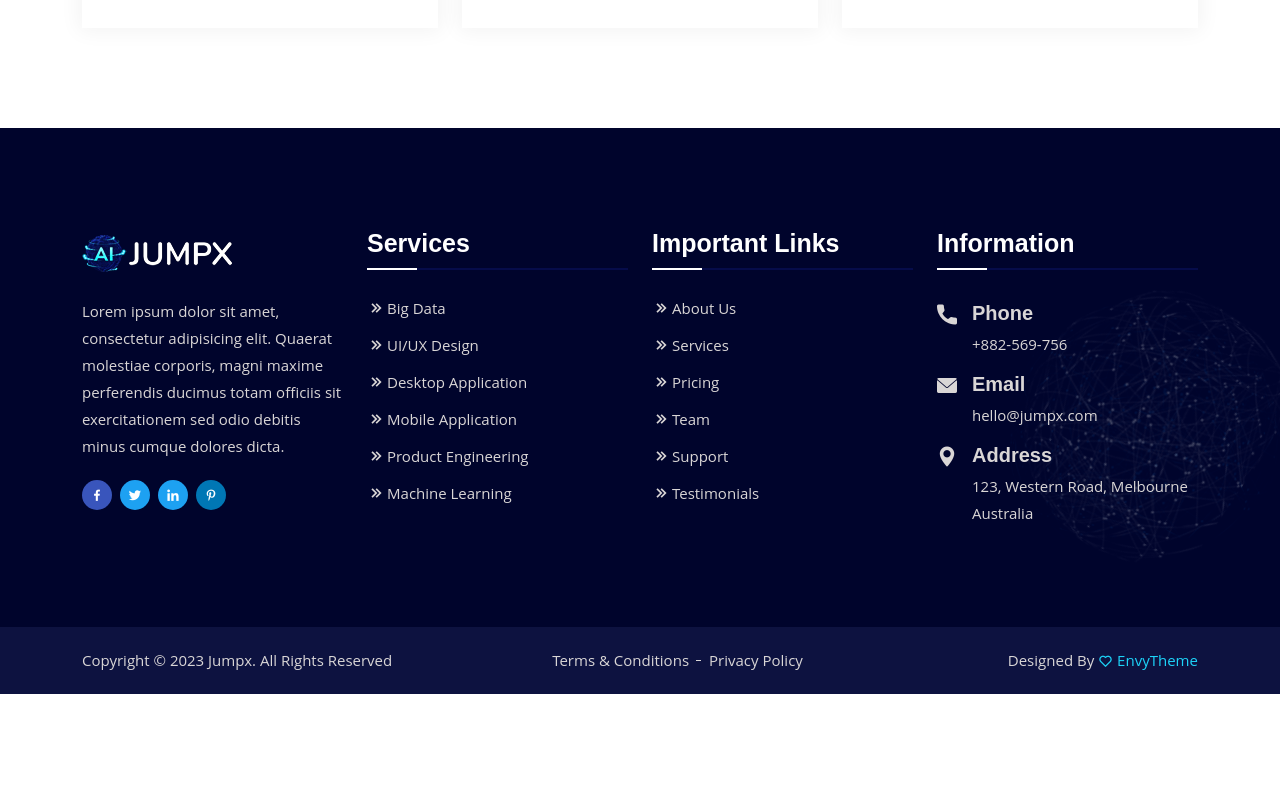
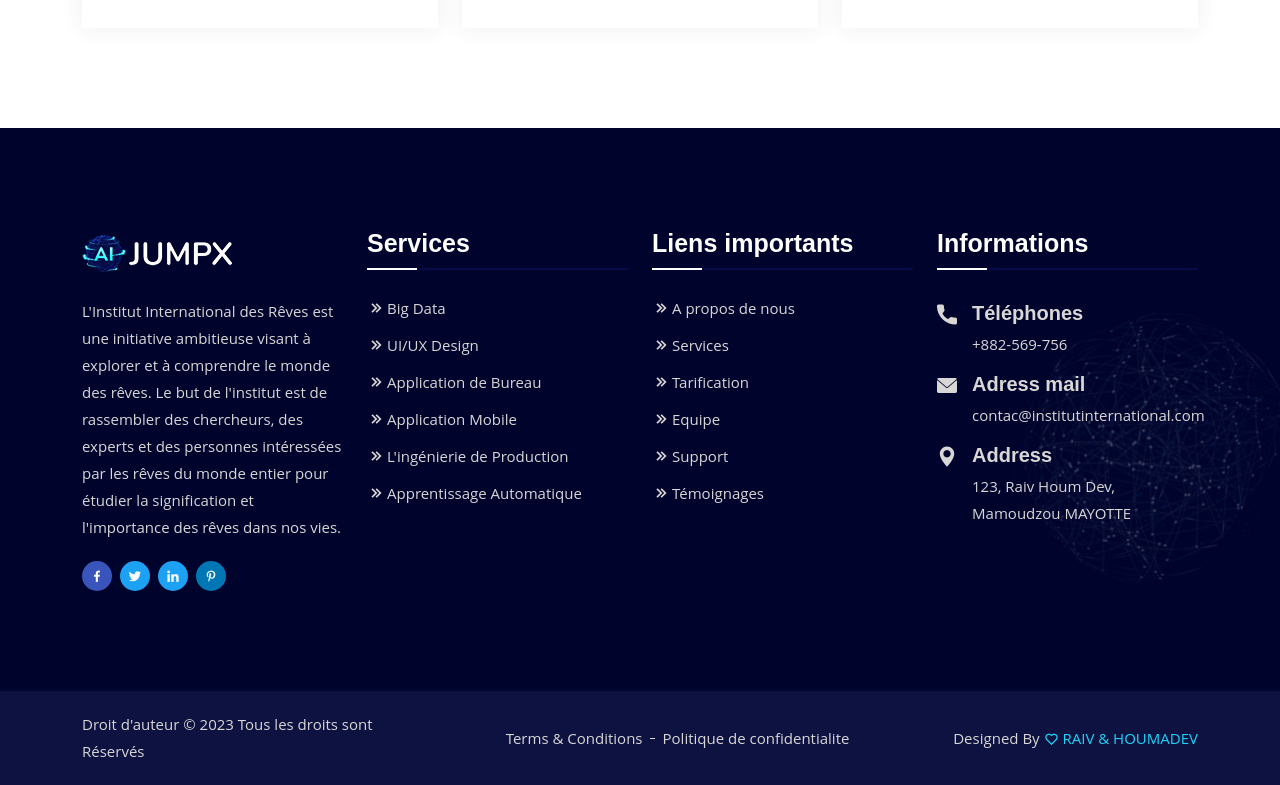
Before and after one commit to codascii/raiv-webcup-2023, a Next.js app: page / in a window 1280 px wide. Shown: the part 6638-7423 px from the top of the page. Before the commit the page ends 7332 px from the top, so only its background shows below. Built offline with nearby package versions, Linux system fonts and the light colour scheme.

Commit message:
modidfication du frouter

```diff
--- a/components/Layouts/Footer.js
+++ b/components/Layouts/Footer.js
@@ -20,10 +20,7 @@ const Footer = () => {
                 </Link>
 
                 <p>
-                  Lorem ipsum dolor sit amet, consectetur adipisicing elit.
-                  Quaerat molestiae corporis, magni maxime perferendis ducimus
-                  totam officiis sit exercitationem sed odio debitis minus
-                  cumque dolores dicta.
+                L'Institut International des Rêves est une initiative ambitieuse visant à explorer et à comprendre le monde des rêves. Le but de l'institut est de rassembler des chercheurs, des experts et des personnes intéressées par les rêves du monde entier pour étudier la signification et l'importance des rêves dans nos vies.
                 </p>
 
                 <ul className="social-icon">
@@ -75,25 +72,25 @@ const Footer = () => {
                   <li>
                     <Link href="/service-details">
                       <i className="right-icon bx bx-chevrons-right"></i>
-                      Desktop Application
+                      Application de Bureau
                     </Link>
                   </li>
                   <li>
                     <Link href="/service-details">
                       <i className="right-icon bx bx-chevrons-right"></i>
-                      Mobile Application
+                      Application Mobile
                     </Link>
                   </li>
                   <li>
                     <Link href="/service-details">
                       <i className="right-icon bx bx-chevrons-right"></i>
-                      Product Engineering
+                      L'ingénierie de Production
                     </Link>
                   </li>
                   <li>
                     <Link href="/service-details">
                       <i className="right-icon bx bx-chevrons-right"></i>
-                      Machine Learning
+                      Apprentissage Automatique
                     </Link>
                   </li>
                 </ul>
@@ -107,13 +104,13 @@ const Footer = () => {
                 data-aos-duration="1200"
                 data-aos-delay="400"
               >
-                <h3>Important Links</h3>
+                <h3>Liens importants</h3>
 
                 <ul>
                   <li>
                     <Link href="/about-1">
                       <i className="right-icon bx bx-chevrons-right"></i>
-                      About Us
+                      A propos de nous
                     </Link>
                   </li>
                   <li>
@@ -125,13 +122,13 @@ const Footer = () => {
                   <li>
                     <Link href="/pricing">
                       <i className="right-icon bx bx-chevrons-right"></i>
-                      Pricing
+                      Tarification
                     </Link>
                   </li>
                   <li>
                     <Link href="/team">
                       <i className="right-icon bx bx-chevrons-right"></i>
-                      Team
+                      Equipe
                     </Link>
                   </li>
                   <li>
@@ -143,7 +140,7 @@ const Footer = () => {
                   <li>
                     <Link href="/testimonials">
                       <i className="right-icon bx bx-chevrons-right"></i>
-                      Testimonials
+                      Témoignages
                     </Link>
                   </li>
                 </ul>
@@ -157,25 +154,25 @@ const Footer = () => {
                 data-aos-duration="1200"
                 data-aos-delay="500"
               >
-                <h3>Information</h3>
+                <h3>Informations</h3>
 
                 <ul className="information">
                   <li className="address">
                     <i className="flaticon-call"></i>
-                    <span>Phone</span>
+                    <span>Téléphones</span>
                     +882-569-756
                   </li>
 
                   <li className="address">
                     <i className="flaticon-envelope"></i>
-                    <span>Email</span>
-                    hello@jumpx.com
+                    <span>Adress mail</span>
+                    contac@institutinternational.com
                   </li>
 
                   <li className="address">
                     <i className="flaticon-maps-and-flags"></i>
                     <span>Address</span>
-                    123, Western Road, Melbourne Australia
+                    123, Raiv Houm Dev, Mamoudzou MAYOTTE
                   </li>
                 </ul>
               </div>
@@ -195,7 +192,7 @@ const Footer = () => {
           <div className="row align-items-center">
             <div className="col-lg-4">
               <div className="copy-right">
-                <p>Copyright &copy; {currentYear} Jumpx. All Rights Reserved</p>
+                <p>Droit d'auteur &copy; {currentYear} Tous les droits sont Réservés</p>
               </div>
             </div>
 
@@ -206,7 +203,7 @@ const Footer = () => {
                     <Link href="/terms-conditions">Terms & Conditions</Link>
                   </li>
                   <li>
-                    <Link href="/privacy-policy">Privacy Policy</Link>
+                    <Link href="/privacy-policy">Politique de confidentialite</Link>
                   </li>
                 </ul>
               </div>
@@ -216,8 +213,8 @@ const Footer = () => {
               <div className="designed">
                 <p>
                   Designed By <i className="bx bx-heart"></i>{" "}
-                  <a href="https://envytheme.com/" target="_blank">
-                    EnvyTheme
+                  <a href="https://raivnumerique.mayotte.webcup.hodi.host/" target="_blank">
+                    RAIV & HOUMADEV
                   </a>
                 </p>
               </div>
```
